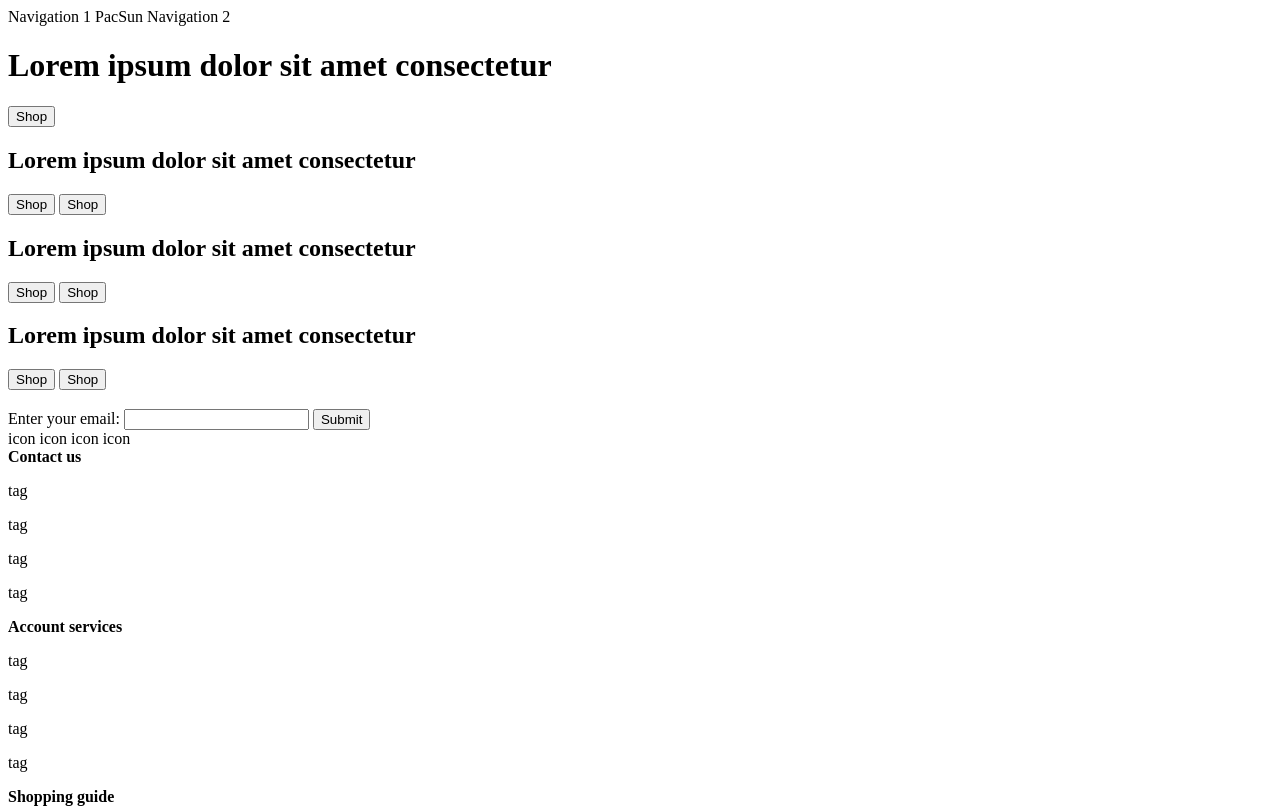
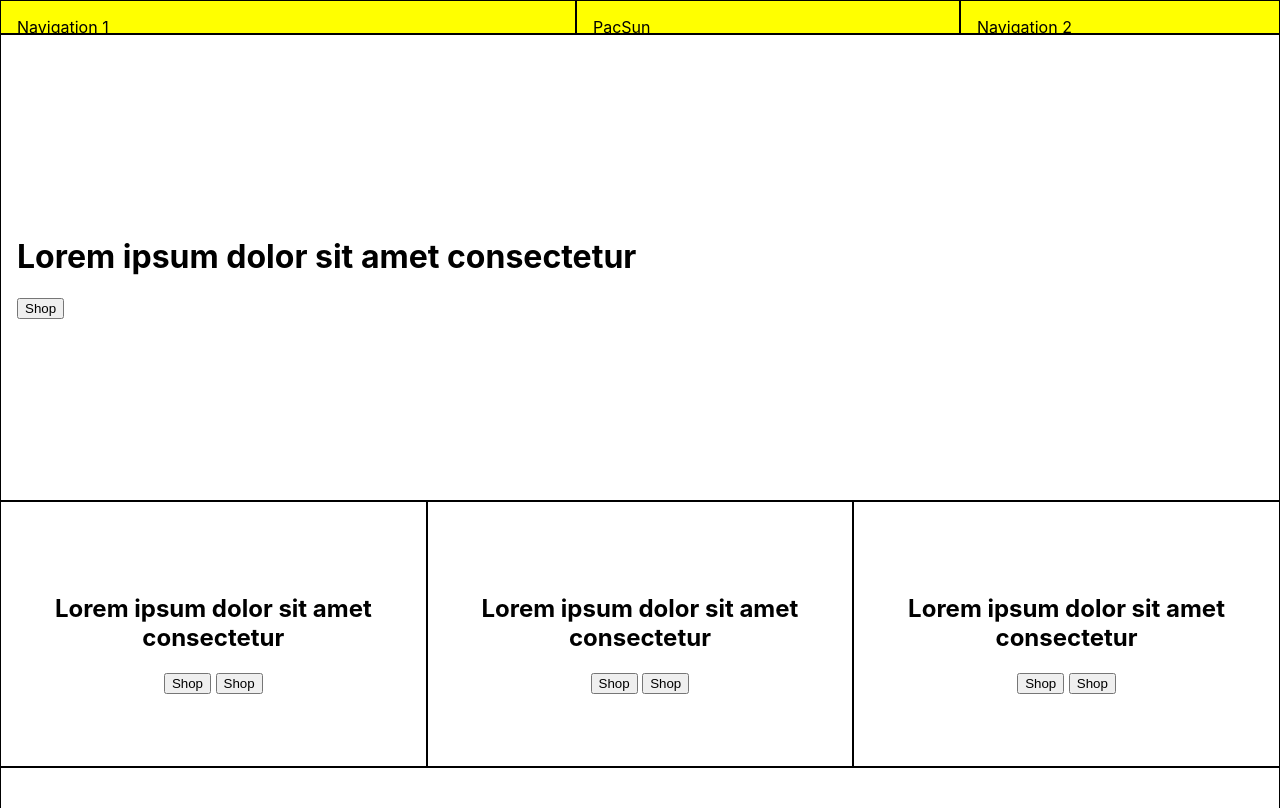
Before and after one commit to Superflyreid/website-distellery, a plain HTML site: page index.html in a window 1280 px wide. Shown: the top 808 px of the page. Drawn offline with Linux system fonts and the light colour scheme.

Commit message:
Update index.html

```diff
--- a/index.html
+++ b/index.html
@@ -3,7 +3,7 @@
 <head>
 <meta charset="utf-8">
 <meta name="viewport" content="width=device-width,initial-scale=1">
-	<link rel="stylesheet" href="VIZ-website-distillery.css">
+	<link rel="stylesheet" href="styles.css">
 	<title>Website Distillery</title>
 </head>
 	<body>
```
